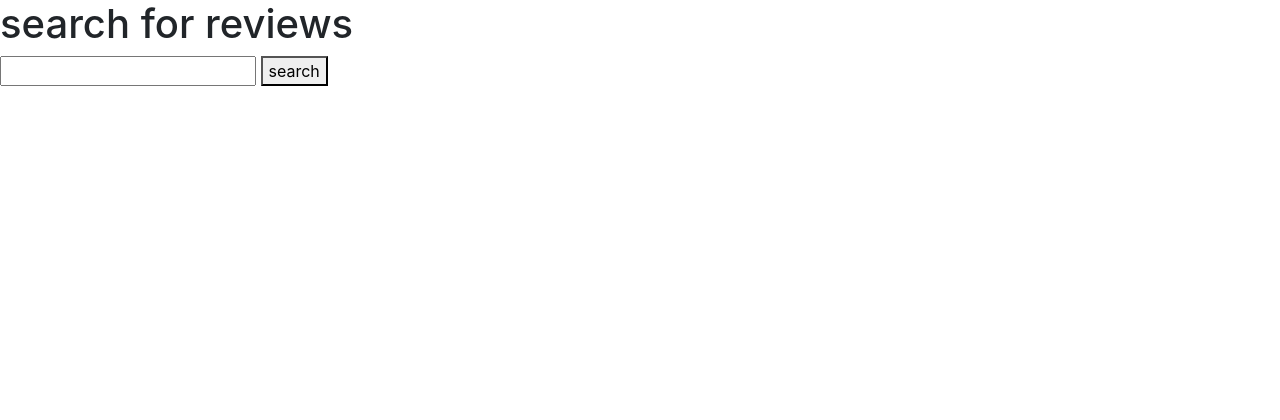
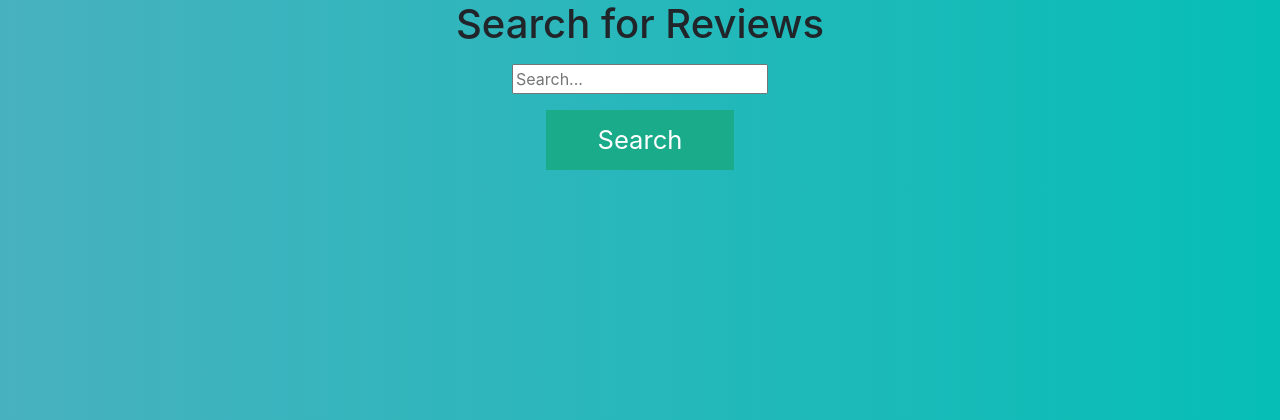
Before and after one commit to uzair166/expedia-hackathon-2018, a Django app: page /reviews/displayReviews/ in a window 1280 px wide. Shown: the top 420 px of the page. Run offline with Django 3.2, Linux system fonts and the light colour scheme; some libraries are stand-ins or nearby versions.

Commit message:
Style Changes to getReview

```diff
--- a/Django/mysite/Reviews/static/Reviews/custom.css
+++ b/Django/mysite/Reviews/static/Reviews/custom.css
@@ -6,8 +6,9 @@ body {
     background: #06beb6;  /* fallback for old browsers */
     background: -webkit-linear-gradient(to right, #48b1bf, #06beb6);  /* Chrome 10-25, Safari 5.1-6 */
     background: linear-gradient(to right, #48b1bf, #06beb6); /* W3C, IE 10+/ Edge, Firefox 16+, Chrome 26+, Opera 12+, Safari 7+ */
+    text-align: center;
+}
 
-}
 
 button {
   background: black;
--- a/Django/mysite/Reviews/templates/Reviews/getReview.html
+++ b/Django/mysite/Reviews/templates/Reviews/getReview.html
@@ -1,18 +1,20 @@
 <!DOCTYPE html>
 <html lang="en">
 <link rel="stylesheet" href="https://stackpath.bootstrapcdn.com/bootstrap/4.1.3/css/bootstrap.min.css" integrity="sha384-MCw98/SFnGE8fJT3GXwEOngsV7Zt27NXFoaoApmYm81iuXoPkFOJwJ8ERdknLPMO" crossorigin="anonymous">
-
+{% load static %}
+<link rel="stylesheet" href="{% static 'Reviews/custom.css'%}">
 <head>
    <meta charset="UTF-8">
-   <title>getReview page</title>
+   <title>Get Reviews</title>
    <script src="https://ajax.googleapis.com/ajax/libs/angularjs/1.6.9/angular.min.js"></script>
 </head>
 <body>
-   <h1>search for reviews</h1>
-   <input type="text" id="searchBox">
-   <button type="submit" id="submitButton">search</button>
+  <div class="container"><form>
+   <div class="form-group"><h1>Search for Reviews</h1></div>
+    <div class="form-group"><input type="text" id="searchBox" placeholder="Search..."><br></div>
+    <div class="form-group"><button type="submit" id="submitButton">Search</button></div>
+ </form></div>
    <div id="resultsDiv"></div>
-
 <script
  src="https://code.jquery.com/jquery-3.3.1.js"
  integrity="sha256-2Kok7MbOyxpgUVvAk/HJ2jigOSYS2auK4Pfzbm7uH60="
```
Also changed, not shown: Django/mysite/db.sqlite3, 1 other file.
